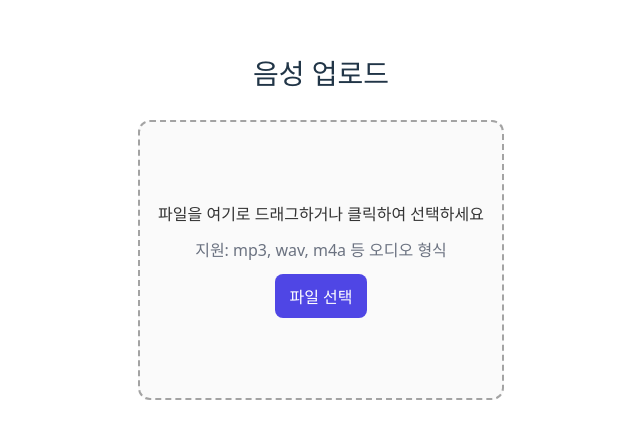
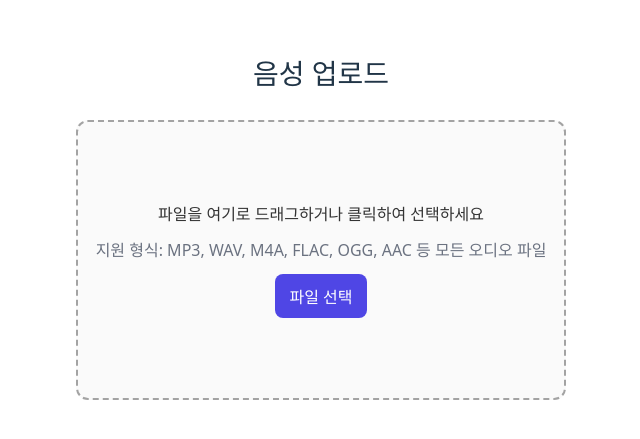
Before and after one commit to jihxn-kim/voice-split-rag, a Next.js app in the folder front/: page / in a window 1280 px wide. Shown: the part 171-610 px from the top of the page, without its empty margins (319-959 px from the left). Built offline with nearby package versions, Linux system fonts and the light colour scheme.

Commit message:
Fix: 사용자에게 지원가능한 음성 파일 형식 제공

```diff
--- a/front/app/page.tsx
+++ b/front/app/page.tsx
@@ -185,7 +185,7 @@ export default function Home() {
             <p className="headline">
               파일을 여기로 드래그하거나 클릭하여 선택하세요
             </p>
-            <p className="sub">지원: mp3, wav, m4a 등 오디오 형식</p>
+            <p className="sub">지원 형식: MP3, WAV, M4A, FLAC, OGG, AAC 등 모든 오디오 파일</p>
             <button
               type="button"
               className="btn"
```
